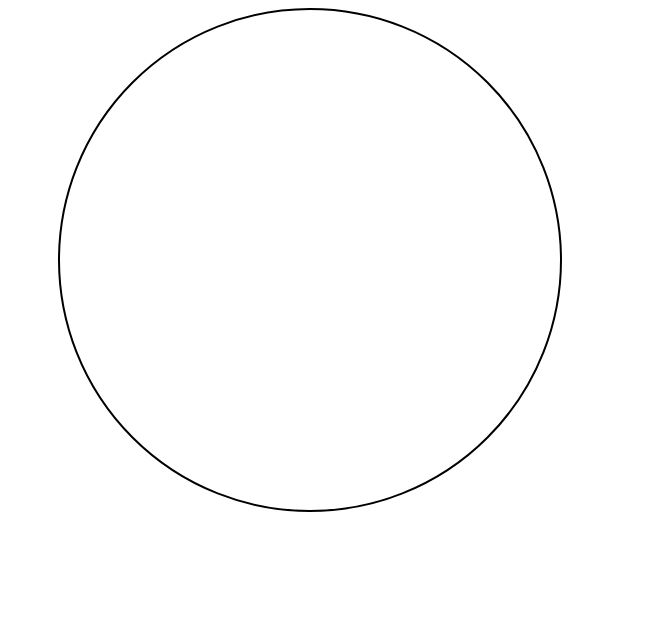
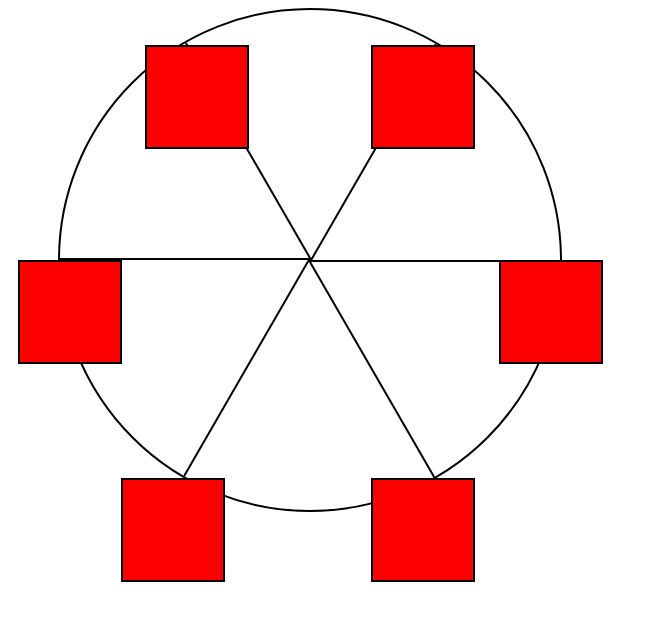
Before and after one commit to JeamCMR/AnimacionesCss, a plain HTML site: page index.html in a window 1280 px wide. Shown: the whole page, without its empty margins (0-648 px from the left). Drawn offline with Linux system fonts and the light colour scheme.

Commit message:
Se agrego al ccs las reglas de line y cabin

```diff
--- a/styles.css
+++ b/styles.css
@@ -8,3 +8,75 @@
     height: 55vw;
     max-height: 500px;
 }
+
+/* lineas de la noria */
+.line {
+    background-color: black;
+    width: 50%;
+    height: 2px;
+    position: absolute;
+    left: 50%;
+    top: 50%;
+    transform-origin: 0% 0%;
+}
+
+.line:nth-of-type(2) {
+    transform: rotate(60deg);
+}
+
+.line:nth-of-type(3) {
+    transform: rotate(120deg);
+}
+
+.line:nth-of-type(4) {
+    transform: rotate(180deg);
+}
+
+.line:nth-of-type(5) {
+    transform: rotate(240deg);
+}
+
+.line:nth-of-type(6) {
+    transform: rotate(300deg);
+}
+
+/* cabinas de la noria */
+
+.cabin {
+    background-color: red;
+    width: 20%;
+    height: 20%;
+    position: absolute;
+    border: 2px solid;
+    transform-origin: 50% 0%;
+}
+
+.cabin:nth-of-type(1) {
+    right: -8.5%;
+    top: 50%;
+}
+
+.cabin:nth-of-type(2) {
+    right: 17%;
+    top: 93.5%;
+}
+
+.cabin:nth-of-type(3) {
+    right: 67%;
+    top: 93.5%;
+}
+
+.cabin:nth-of-type(4) {
+    left: -8.5%;
+    top: 50%;
+}
+
+.cabin:nth-of-type(5) {
+    left: 17%;
+    top: 7%;
+}
+
+.cabin:nth-of-type(6) {
+    right: 17%;
+    top: 7%;
+}
```
